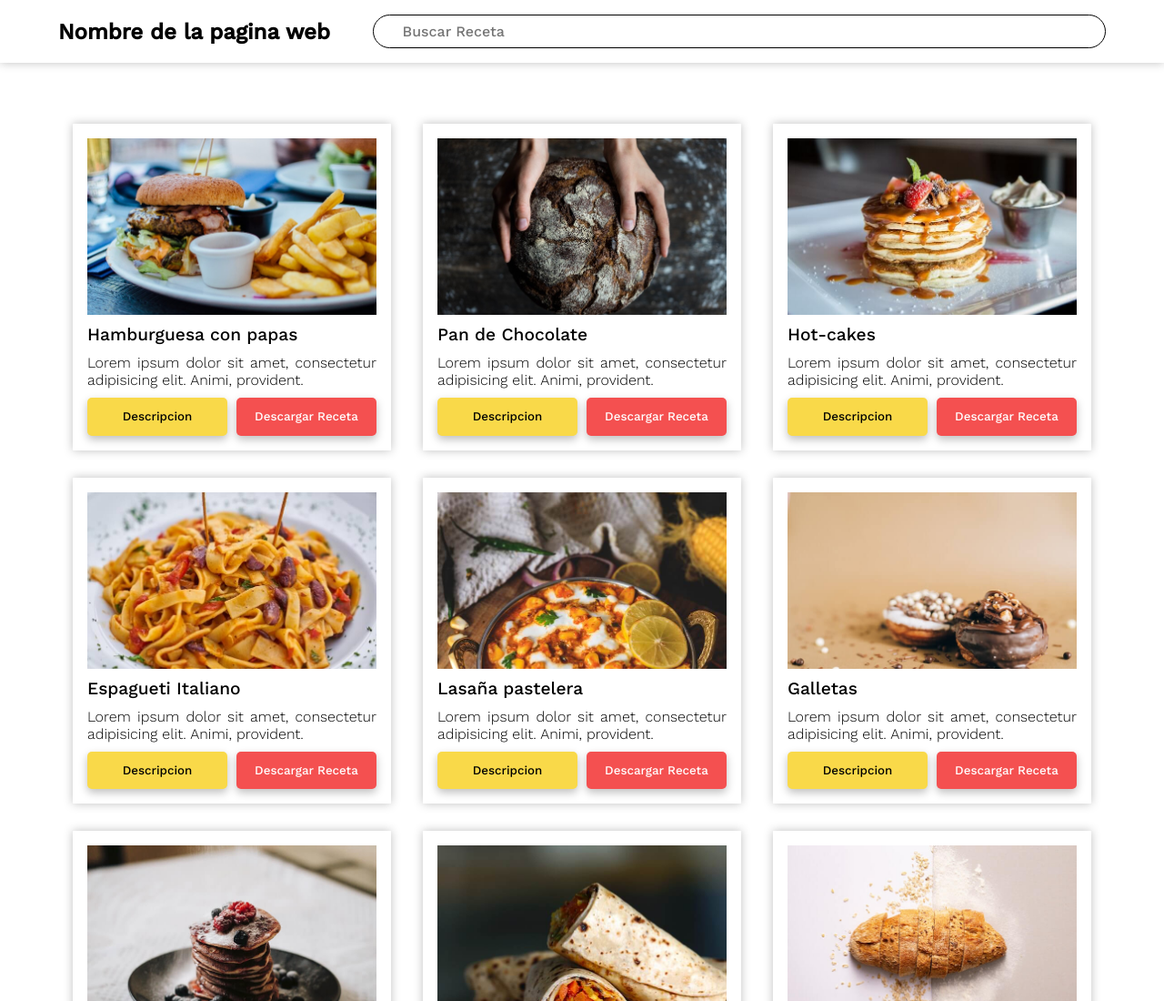
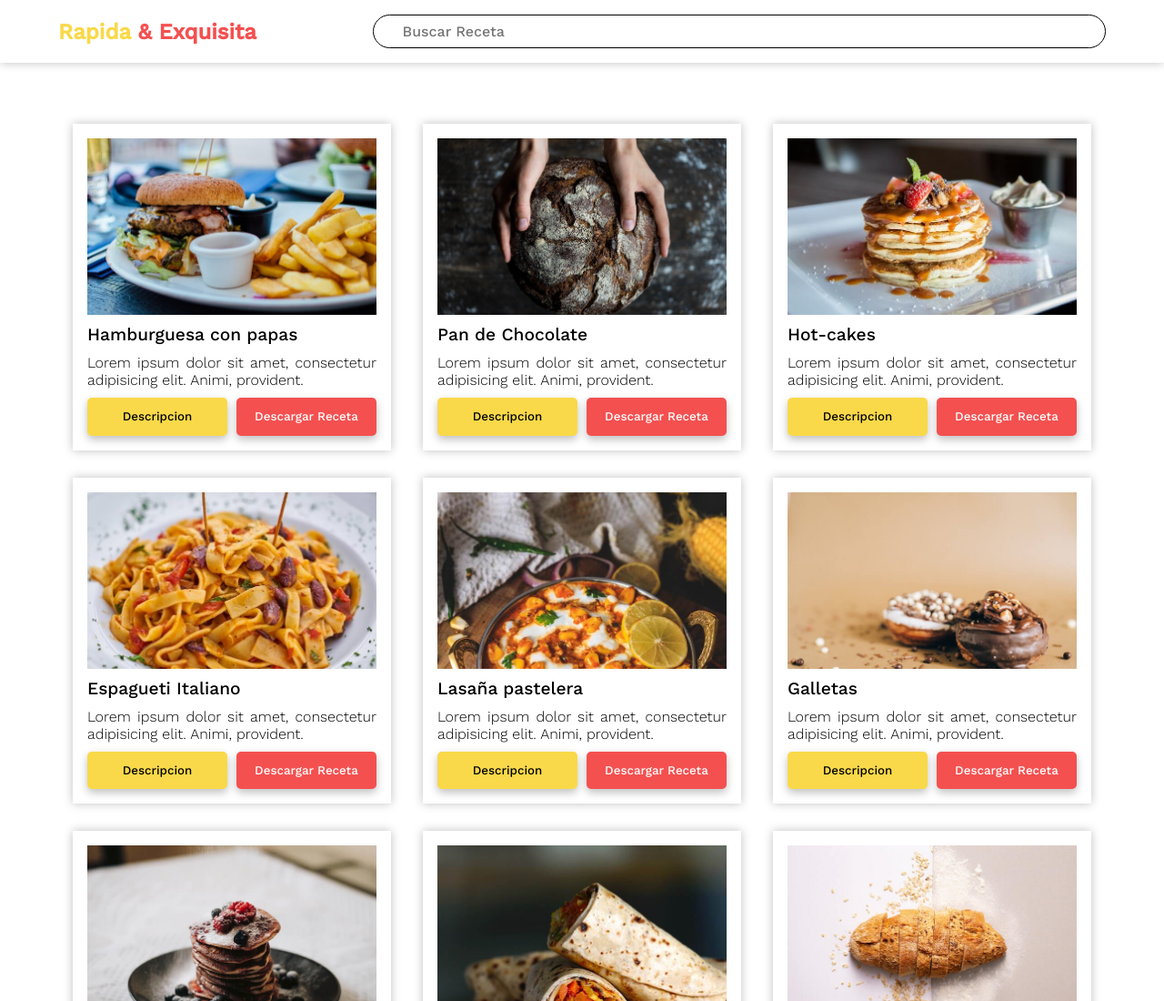
Before and after one commit to Axel-Meyrek/Rapida-y-Exquisita--app, a plain HTML site: page index.html in a window 1280 px wide. Shown: the top 1100 px of the page at 91% size. Drawn offline with nearby package versions, Linux system fonts and the light colour scheme; a script that the page names is missing.

Commit message:
Se cambio el nombre de la aplicación y se le agregaron estilos

```diff
--- a/index.html
+++ b/index.html
@@ -7,7 +7,7 @@
     <link rel="shortcut icon" href="img/favicon.png" type="image/x-icon">
     <link rel="stylesheet" href="style.css">
     <link rel="stylesheet" href="mediaQueries.css">
-    <title>Nombre de la pagina web</title>
+    <title>Rapida & Exquisita</title>
 </head>
 <body>
 
@@ -15,7 +15,7 @@
     <header class="header">
         <div class="conteiner headerConteinerItems">
             <div class="conteinerLogo">
-                <h1 class="conteinerLogo_item">Nombre de la pagina web</h1>
+                <h1 class="conteinerLogo_item">Rapida <span>& Exquisita</span></h1>
             </div>
             <div class="conteinerBuscador">
                 <input class="conteinerBuscador_input" autocomplete="of" type="text" placeholder="Buscar Receta">
--- a/style.css
+++ b/style.css
@@ -41,6 +41,9 @@
     max-width: 1200px;
     margin: 0 auto;
 }
+span{
+    color: var(--colorSecundario);
+}
 
 
 /* Header-----------------------------------------------------------------------------------*/
@@ -62,6 +65,7 @@
 }
 .conteinerLogo_item{
     font-size: 1.5rem;
+    color: var(--colorPrincipal);
 }
 .conteinerBuscador{
     width:70%;
```
